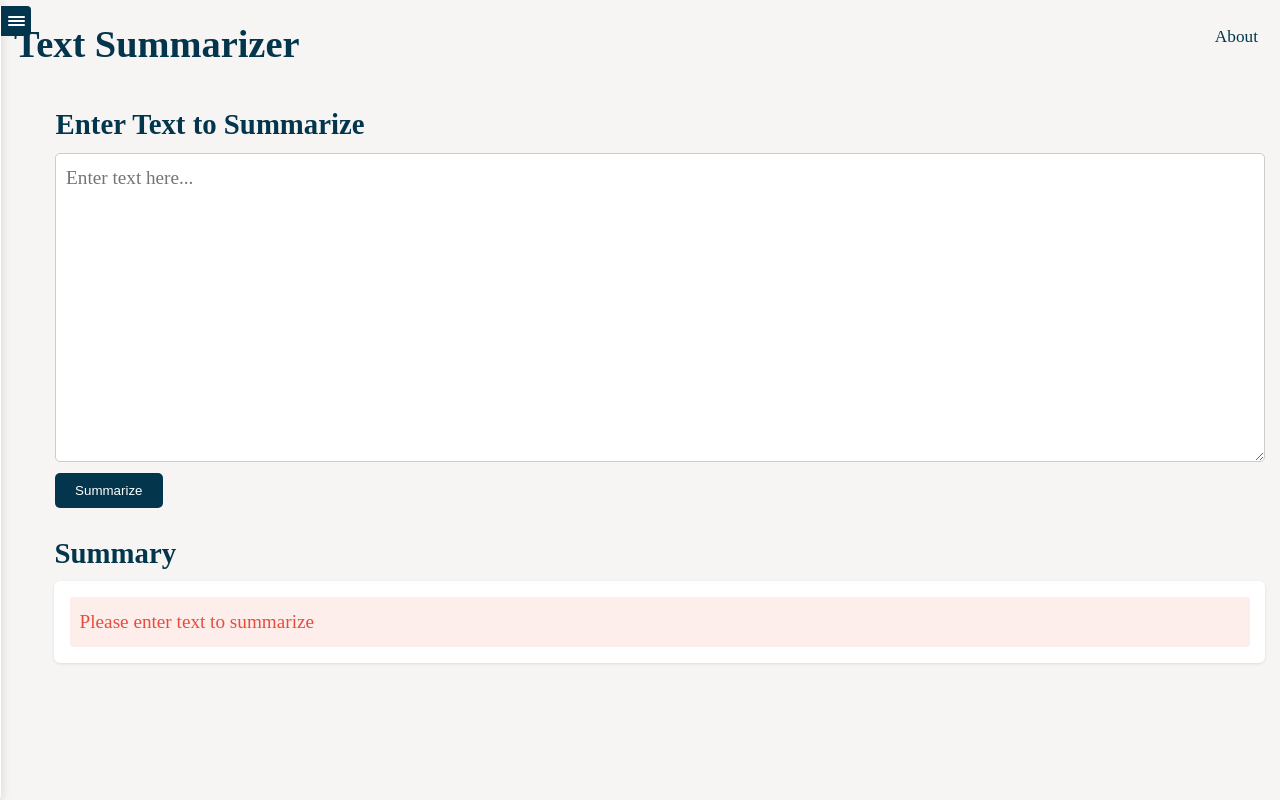
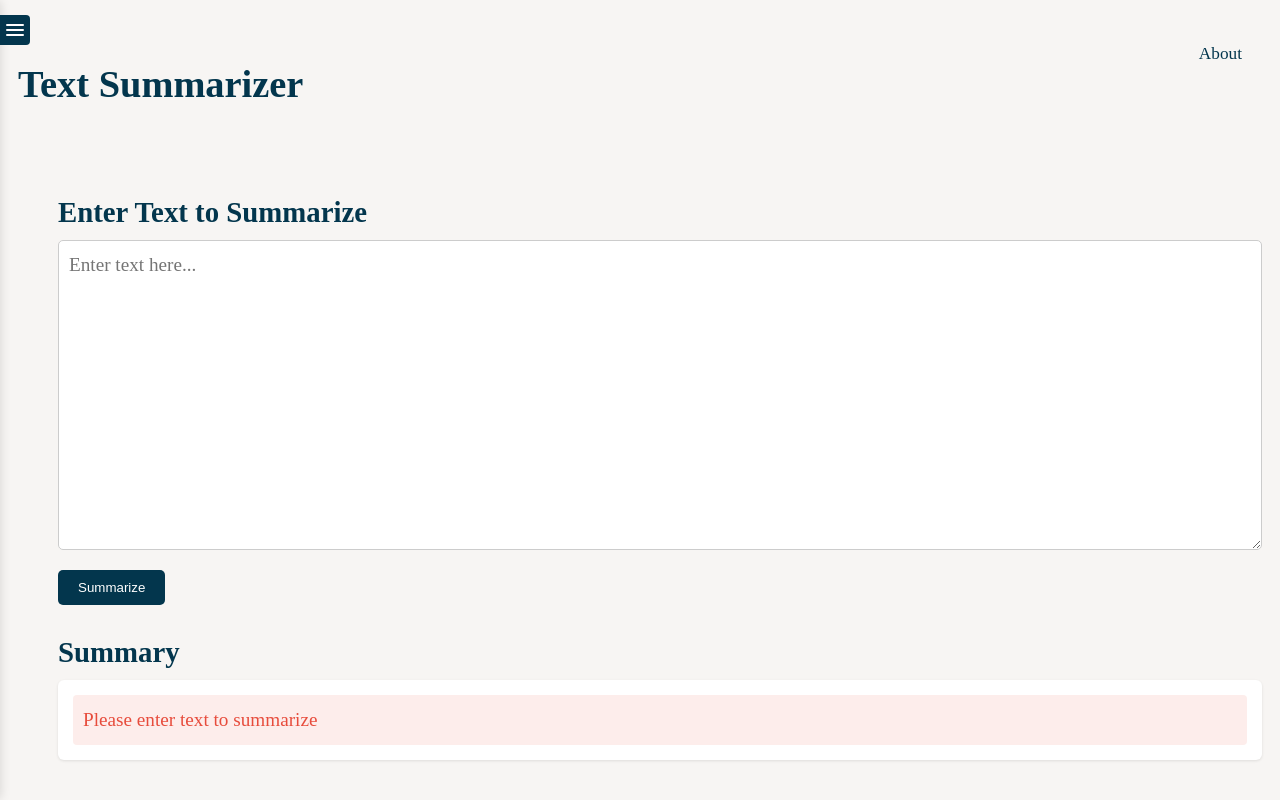
Before and after one commit to alissawu/gemma-summarizer, a plain HTML site: page static/index.html in a window 1280 px wide. Both pictures are taken after a click on the button "Summarize". Drawn offline with nearby package versions, Linux system fonts and the light colour scheme.

Commit message:
google chrome fix css

```diff
--- a/static/styles.css
+++ b/static/styles.css
@@ -1,22 +1,89 @@
-/* NEED COLOR SCHEME*/
+/* CSS Reset */
 * {
   box-sizing: border-box;
-    margin: 0.5px;
-    padding: 0.5px;
+  margin: 1;
+  padding: 1;
+}
+
+body {
+  font-family: Bookman, URW Bookman L, serif;
+  line-height: 1.6;
+  background-color: #f7f5f3; /*ivory*/
+  color: #333;
+  font-size: 1.2em;
+  padding: 10px;
+}
+
+/* header, nav */
+header {
+  position: relative;
+  padding: 10px 0;
+  margin-bottom: 20px;
+}
+
+h1 {
+  text-align: left;
+  margin-bottom: 20px;
+  color: #03364d; /* navy */
+}
+
+h2 {
+  text-align: left;
+  margin-bottom: 5px;
+  color: #03364d;
+}
+
+header .nav-links {
+  position: absolute;
+  top: 20px;
+  right: 20px;
+  display: inline-block;
+  z-index: 5;
+}
+
+header .nav-links a {
+  color: #03364d !important;
+  text-decoration: none !important;
+  margin-left: 15px;
+  font-size: 0.9em;
+  padding-bottom: 2px;
+  display: inline-block;
+}
+
+header .nav-links a:hover {
+  text-decoration: underline !important;
+}
+
+header .nav-links a.active {
+  border-bottom: 2px solid #03364d;
+}
+
+/* main content */
+#app {
+  max-width: 100%;
+  margin: 0 auto;
 }
 
 main {
   display: flex;
-    flex-direction: column; /* child elements laid out in column*/
+  flex-direction: column;
   position: relative;
-    transition: margin-left 0.3s ease; /* smooth transition when sidebar appears/disappears */
+  transition: margin-left 0.3s ease;
 }
+
 main.with-sidebar {
-    margin-left: 200px; /* push content to make room for sidebar */
+  margin-left: 200px;
 }
+
 .main-content {
   flex: 1;
-    margin-left: 40px; /* Make space for the trigger */
+  margin-left: 40px;
+}
+
+/* Input Area */
+.input-container {
+  border-radius: 6px;
+  margin-bottom: 20px;
 }
 
 textarea {
@@ -29,7 +96,6 @@ textarea {
   font-size: 1em;
   line-height: 1.5;
   resize: vertical;
-
   -webkit-appearance: none;
   -moz-appearance: none;
   appearance: none;
@@ -41,18 +107,56 @@ textarea:focus {
   outline-offset: 2px;
 }
 
+.submit-btn {
+  background-color: #03364d;
+  color: white;
+  border: none;
+  padding: 10px 20px;
+  border-radius: 5px;
+  cursor: pointer;
+  display: block;
+  margin-top: 10px;
+}
 
+.submit-btn:hover {
+  background-color: #0a548c;
+}
 
+.submit-btn:disabled {
+  background-color: #9e9e9e;
+  cursor: not-allowed;
+}
+
+/* output area */
+.output {
+  background-color: white;
+  padding: 15px;
+  border-radius: 6px;
+  box-shadow: 0 1px 3px rgba(0,0,0,0.1);
+  margin-bottom: 20px;
+}
+
+.summary {
+  line-height: 1.6;
+}
+
+.error {
+  color: #e74c3c;
+  padding: 10px;
+  background-color: rgba(231, 76, 60, 0.1);
+  border-radius: 4px;
+}
+
+/* history sidebar */
 .history-trigger {
-    /* position this in the top left corner with a bit of padding*/
   position: fixed;
-    top: 5px;
-    left: 0px;
+  top: 15px;
+  left: 0;
   width: 30px;
   height: 30px;
   background-color: #03364d;
   border-radius: 0 4px 4px 0;
-    z-index: 20; /* needs to be above sidebar so always clickable */
+  z-index: 20;
   display: flex;
   flex-direction: column;
   justify-content: center;
@@ -70,7 +174,6 @@ textarea:focus {
   background-color: #2980b9;
 }
 
-/* visual indicator for when trigger is pinned so you know it's locked open */
 .history-trigger.pinned {
   background-color: #2980b9;
   box-shadow: inset 0 0 0 2px white;
@@ -83,17 +186,18 @@ textarea:focus {
   width: 18px;
   height: 12px;
 }
+
 .hamburger span {
   width: 100%;
   height: 2px;
   background-color: white;
   border-radius: 1px;
 }
+
 .trigger-text {
   margin-top: 4px;
 }
 
-/* fixed position keeps it in view when scrolling */
 .history-sidebar {
   position: fixed;
   top: 0;
@@ -105,12 +209,12 @@ textarea:focus {
   box-shadow: 2px 0 10px rgba(0, 0, 0, 0.1);
   padding: 15px;
   z-index: 10;
-    overflow-y: auto; /* so you can scroll if there's a lot of history */
-    transition: transform 0.3s ease; /* smooth slide in/out */
+  overflow-y: auto;
+  transition: transform 0.3s ease;
 }
 
 .history-sidebar-hidden {
-    transform: translateX(-100%); /* slides off screen to the left */
+  transform: translateX(-100%);
 }
 
 .history-header {
@@ -136,16 +240,15 @@ textarea:focus {
   color: #03364d;
 }
 
-/* adding styles for history items that were missing */
 .history-list {
   display: flex;
   flex-direction: column;
-    gap: 10px; /* space between history items */
+  gap: 10px;
 }
 
 .history-item {
   padding: 10px;
-    background-color: #f7f5f3; /* match app background */
+  background-color: #f7f5f3;
   border-radius: 4px;
   cursor: pointer;
   transition: background-color 0.3s ease;
@@ -164,11 +267,10 @@ textarea:focus {
 .history-item-text {
   font-size: 0.9rem;
   line-height: 1.4;
-    /* truncate text with ellipsis */
   overflow: hidden;
   text-overflow: ellipsis;
   display: -webkit-box;
-    -webkit-line-clamp: 2; /* show only 2 lines max */
+  -webkit-line-clamp: 2;
   -webkit-box-orient: vertical;
   line-clamp: 2;
 }
@@ -180,78 +282,7 @@ textarea:focus {
   margin-top: 20px;
 }
 
-body {
-    font-family: Bookman, URW Bookman L, serif;
-    line-height: 1.6;
-    background-color: #f7f5f3; /*ivory*/
-    color: #333;
-    font-size: 1.2em;
-    padding: 0.5em;
-}
-#app {
-    /* 100%, anything less makes it two lines, maybe pixel code it, or make dynamic?*/
-    max-width: 100%;
-    margin: 0.5 auto;
-}
-/* consider resizing text if it gets too small? right now it wraps around which isn't bad but idk food4thought*/
-
-h1 {
-    text-align: left;
-    margin-bottom: 20px;
-    color: #03364d /* u cant even tell it's navy bruh idk */
-}
-
-h2 {
-    text-align: left;
-    margin-bottom: 5px;
-    color: #03364d
-}
-
-.input-container {
-   border-radius: 6px;
-   margin-bottom: 20px;
-}
-
-.submit-btn {
-    background-color: #03364d;
-    color: white;
-    border: none;
-    padding: 10px 20px;
-    border-radius: 5px;
-    cursor: pointer;
-    display: block;
-}
-
-.submit-btn:hover {
-    background-color: #0a548c;
-}
-
-.submit-btn:disabled {
-    background-color: #9e9e9e;
-    cursor: not-allowed;
-}
-
-/* style for output/summary container */
-.output {
-    background-color: white;
-    padding: 15px;
-    border-radius: 6px;
-    box-shadow: 0 1px 3px rgba(0,0,0,0.1);
-    margin-bottom: 20px;
-}
-
-.summary {
-    line-height: 1.6;
-}
-
-.error {
-    color: #e74c3c;
-    padding: 10px;
-    background-color: rgba(231, 76, 60, 0.1);
-    border-radius: 4px;
-}
-
-
+/* GitHub Link */
 .github-link {
   margin-top: 30px;
   text-align: center;
@@ -263,8 +294,8 @@ h2 {
   gap: 8px;
   padding: 8px 16px;
   background-color: #03364d;
-    color: white;
-    text-decoration: none;
+  color: white !important;
+  text-decoration: none !important;
   border-radius: 4px;
   transition: background-color 0.3s;
 }
@@ -276,27 +307,27 @@ h2 {
 .github-link svg {
   fill: white;
 }
-header .nav-links {
-    position: absolute;
-    top: 20px;
-    right: 20px;
-    display: inline-block;
-    z-index: 5;
+
+/* about page */
+section {
+  padding: 10px;
+  max-width: 800px;
+  margin: 0 auto;
 }
 
-header .nav-links a {
-    color: #03364d !important;
-    text-decoration: none !important;
-    margin-left: 15px;
-    font-size: 0.9em;
-    padding-bottom: 2px;
-    display: inline-block;
+section h2, section h3, section h4 {
+  margin-top: 20px;
 }
 
-header .nav-links a:hover {
-    text-decoration: underline !important;
+section p {
+  margin-bottom: 15px;
 }
 
-header .nav-links a.active {
-    border-bottom: 2px solid #03364d;
+section ul {
+  margin-left: 25px;
+  margin-bottom: 15px;
 }
+
+.about-footer {
+  margin-top: 40px;
+}
```
Lines whose indentation alone changed are shown as unchanged.
